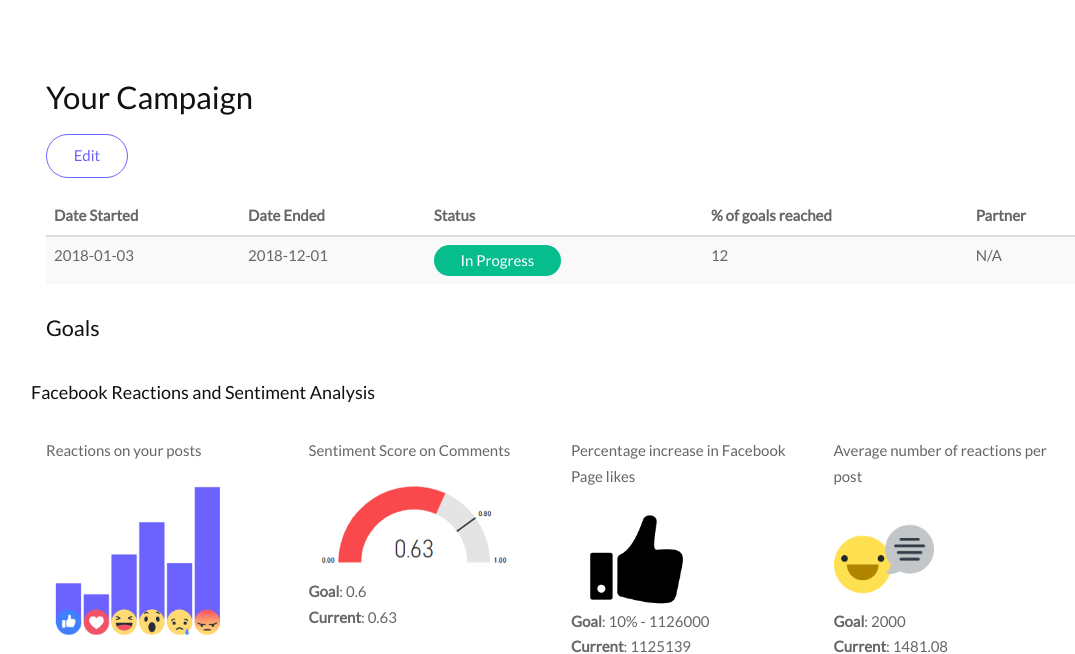
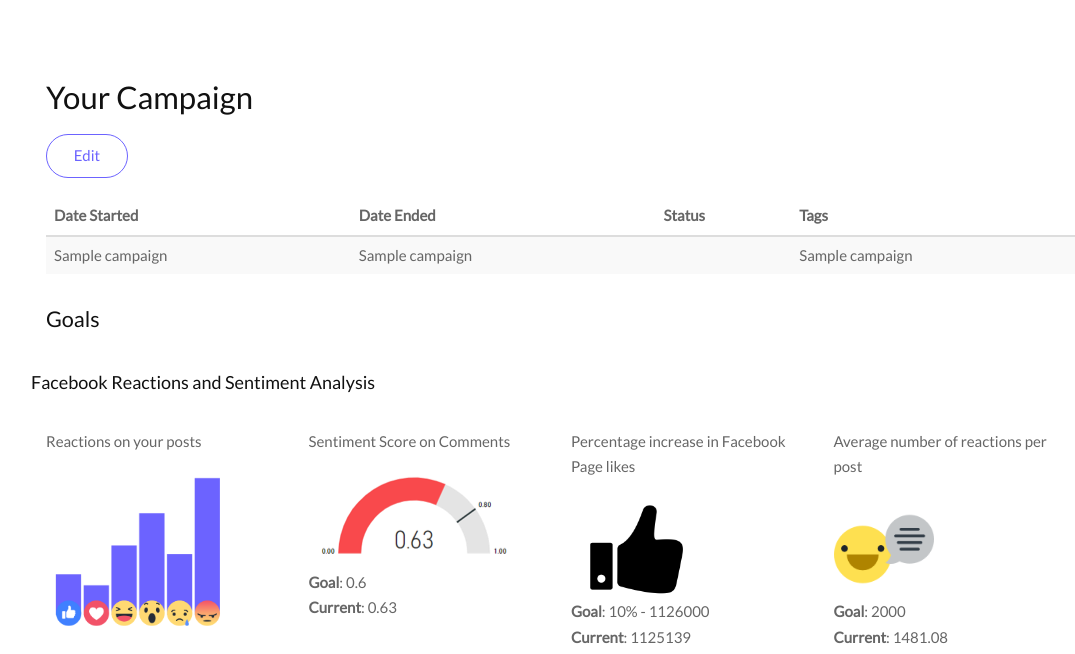
Before and after one commit to crisb0/final3011, a Flask app: template templates/viewCampaign.html in a window 1280 px wide. Shown: the part 60-714 px from the top of the page, without its empty margins (69-1144 px from the left). Run offline with Flask 2, Linux system fonts and the light colour scheme; the template is opened without the code that fills it: most values are stand-ins (such as "Sample title", 1, 10 or a date in 2020); some libraries are stand-ins or nearby versions.

Commit message:
View campaigns displays data only for that campaign

```diff
--- a/app.py
+++ b/app.py
@@ -169,7 +169,12 @@
     import db_helpers
 
     print(campaign_id)
-
+    campaign = db_helpers.query_db('select * from campaigns where id = %s'%(campaign_id))
+    #print(campaign)
+    if(datetime.strptime(campaign[0][4], "%Y-%m-%d") > now):
+        campaign.append("in_progress")
+    else:
+        campaign.append("ended")
     events = db_helpers.query_db('select * from events where campaign = %s'%(campaign_id))
 
     event_form = EventForm(request.form)
@@ -183,10 +188,10 @@
             event_form['end_date'],
             campaign_id
             ))
-        return render_template('vewCampaign.html', form = event_form, events = events)
+        return render_template('vewCampaign.html', form = event_form, events = events, campaign = campaign)
 
 
-    return render_template("viewCampaign.html", form = event_form, events = events)
+    return render_template("viewCampaign.html", form = event_form, events = events, campaign = campaign)
 
 @app.route('/compareCampaigns', methods=['GET', 'POST'])
 def compareCampaigns():
@@ -201,6 +206,14 @@
         query1 = db_helpers.query_db('select * from campaigns where name = "%s"'%(campaign1))
         query2 = db_helpers.query_db('select * from campaigns where name = "%s"'%(campaign2))
         print("campaign: ", query1)
+        if(datetime.strptime(query1[0][4], "%Y-%m-%d") > now):
+            query1.append("in_progress")
+        else:
+            query1.append("ended")
+        if(datetime.strptime(query2[0][4], "%Y-%m-%d") > now):
+            query2.append("in_progress")
+        else:
+            query2.append("ended")
         return render_template("compareCampaigns.html", c1 = query1, c2 = query2)
     return render_template("compareCampaigns.html", c1 = [], c2 = [])
 
--- a/templates/viewCampaign.html
+++ b/templates/viewCampaign.html
@@ -15,16 +15,21 @@
 							<th scope="col">Date Started</th>
 							<th scope="col">Date Ended</th>
 							<th scope="col">Status</th>
-							<th scope="col">% of goals reached</th>
-							<th scope="col">Partner</th>
+							<th scope="col">Tags</th>
 					</thead>
 					<tbody>
 						<tr>
-							<td>2018-01-03</td>
-							<td>2018-12-01</td>
-							<td><span class="campaign campaign-in-progress">In Progress</span></td>
-							<td>12</td>
-							<td>N/A</td>
+							<td>{{ campaign[0][3] }}</td>
+							<td>{{ campaign[0][4] }}</td>
+							<td>
+								{% if campaign[1] == "in_progress" %}
+									<span class="campaign campaign-in-progress">In Progress</span>
+								{% endif %}
+								{% if campaign[1] == "ended" %}
+									<span class="campaign campaign-complete">Ended</span>
+								{% endif %}
+							</td>
+							<td> {{ campaign[0][5] }}</td>
 						</tr>
 					</tbody>
 				</table>
```
Also changed, not shown: templates/compareCampaigns.html (+22 -10 lines).
